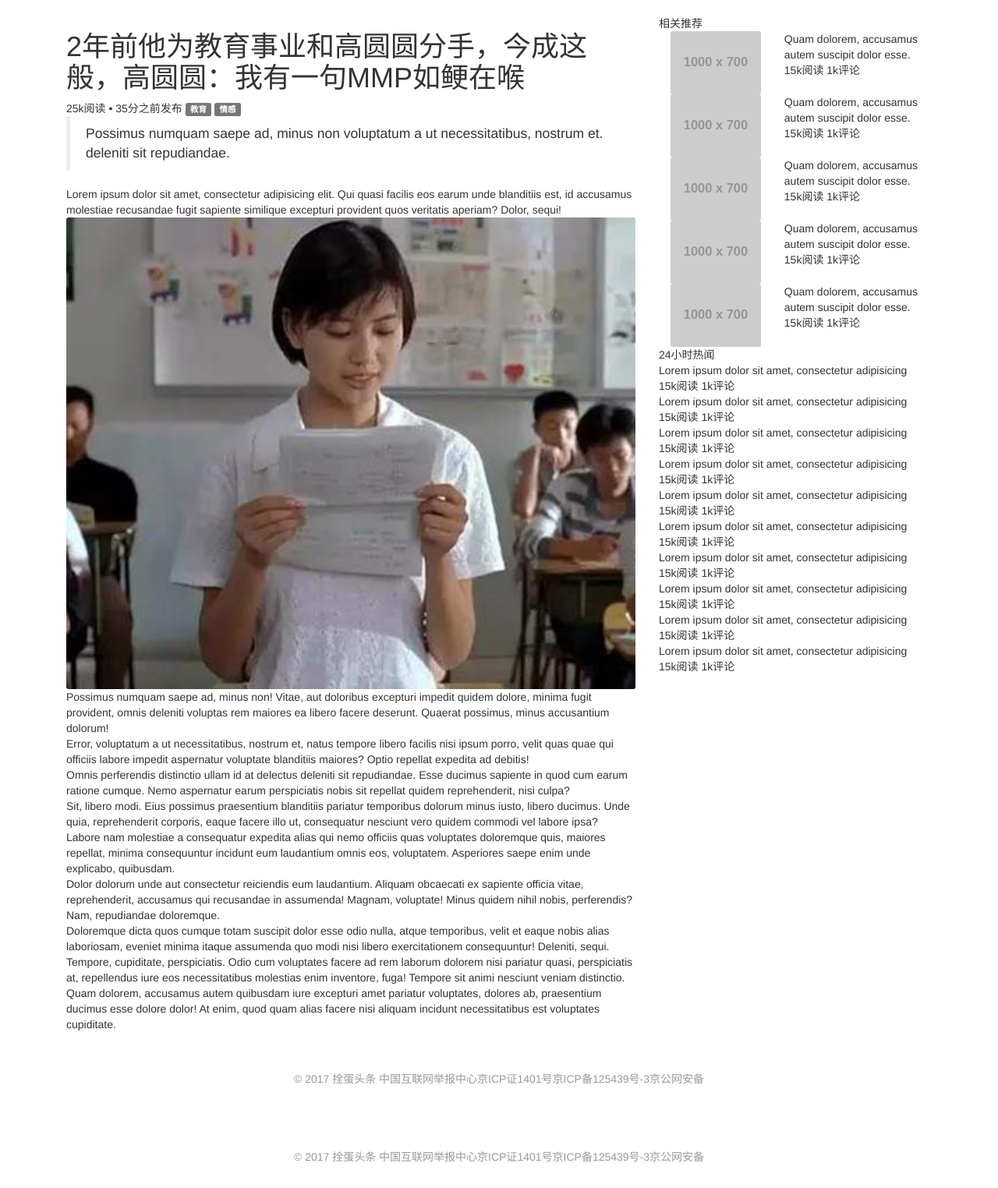
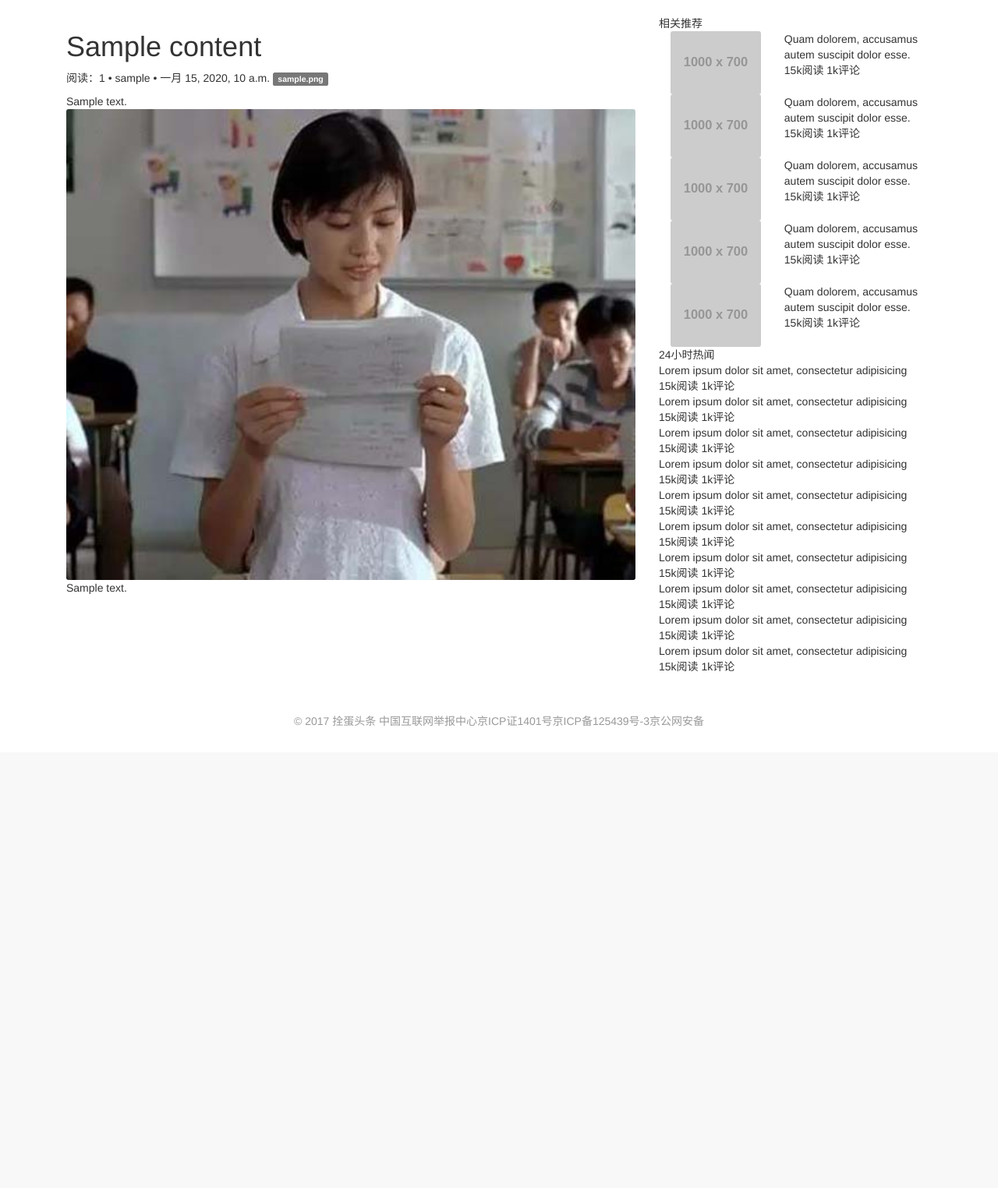
Before and after one commit to lyn-github-star/RtNews, a Django app: template templates/news.html in a window 1280 px wide. Shown: the part 52-1576 px from the top of the page at 78% size. After the commit the page ends 983 px from the top, so only its background shows below. Run offline with Django 3.2, Linux system fonts and the light colour scheme; the template is opened without the code that fills it: values that come from a table or form of the project are taken from there, others are empty; tables that the repository leaves empty hold one stand-in row (values such as "Sample post"); grey boxes labelled with a size stand in for pictures from a placeholder-image service; parts of the project's set-up code (start-up, migrations or seed data) failed here and were passed over; some libraries are stand-ins or nearby versions.

Commit message:
完成项目提交

```diff
--- a/RtNews/urls.py
+++ b/RtNews/urls.py
@@ -24,7 +24,7 @@ from django.urls import path, re_path, include
 
 from django.conf import settings
 from django.views.static import serve
-from news_app.views import index, login, register, logout, ForCodeView, VerifyCodeHandel
+from news_app.views import index, login, register, logout, ForCodeView, VerifyCodeHandel, News
 
 urlpatterns = [
     path('admin/', xadmin.site.urls),
@@ -33,7 +33,8 @@ urlpatterns = [
     # path('base/',TemplateView.as_view(template_name='base.html')),
     # path('index/',TemplateView.as_view(template_name='index.html')),
     # path('login/',TemplateView.as_view(template_name='login.html')),
-    path('news/', TemplateView.as_view(template_name='news.html')),
+    # path('news/<int:contend_id>/', News.as_view()),
+    url(r"^news/(?P<content_id>\d+)", News.as_view()),
     # path('signup/',TemplateView.as_view(template_name='signup.html')),
     path('signup/', register),
     path('login/', login),
@@ -42,5 +43,5 @@ urlpatterns = [
     path('index/', index),
     path('forcode/', ForCodeView.as_view(), name='forcode'),
     url(r'^captcha/', include('captcha.urls')),
-    path('sendcode/', VerifyCodeHandel.as_view() )
+    path('sendcode/', VerifyCodeHandel.as_view())
 ]
--- a/templates/base.html
+++ b/templates/base.html
@@ -23,7 +23,7 @@
 <div class="navbar navbar-default">
     <div class="container">
         <div class="navbar-header">
-            <a href="/" class="navbar-brand">
+            <a href="/index/" class="navbar-brand">
             </a>
         </div>
         <ul class="nav navbar-nav">
--- a/templates/index.html
+++ b/templates/index.html
@@ -23,7 +23,7 @@
                             <img class="post-object" src="/media/{{ item.image }}">
                         </div>
                         <div class="col-xs-7">
-                            <a href="/news/?news_id={{ item.id }}">
+                            <a href="/news/{{ item.id }}">
                                 <div class="post-heading">{{ item.title }}</div>
                             </a>
                             <p></p>
--- a/templates/news.html
+++ b/templates/news.html
@@ -8,29 +8,19 @@
 
     <div class="container">
         <div class="col-md-8">
-      <h1 class="news-title">2年前他为教育事业和高圆圆分手，今成这般，高圆圆：我有一句MMP如鲠在喉</h1>
-      <div class="news-status">25k阅读 • 35分之前发布
-        <div class="label label-default">教育</div>
-        <div class="label label-default">情感</div>
+            <h1 class="title">{{ data.title }}</h1>
+            <p class="info">
+                <span>阅读：{{ data.clicked }}</span> •
+                <span>{{ data.user_id.username }}</span> •
+                <span>{{ data.publish_time }}</span>
+                <span class="label label-default">{{ data.picture }}</span>
+            </p>
+            <div class="content">
+                {{ data.content |safe }}
+                <img src="/static/img/2-4.jpg" alt="">
             </div>
-      <div class="news-content">
-        <blockquote>
-          <p>
-            Possimus numquam saepe ad, minus non voluptatum a ut necessitatibus, nostrum et.
-             deleniti sit repudiandae.
-          </p>
-        </blockquote>
-        <div>Lorem ipsum dolor sit amet, consectetur adipisicing elit. Qui quasi facilis eos earum unde blanditiis est, id accusamus molestiae recusandae fugit sapiente similique excepturi provident quos veritatis aperiam? Dolor, sequi!</div>
-        <img src="/static/img/2-4.jpg" alt="">
-        <div>Possimus numquam saepe ad, minus non! Vitae, aut doloribus excepturi impedit quidem dolore, minima fugit provident, omnis deleniti voluptas rem maiores ea libero facere deserunt. Quaerat possimus, minus accusantium dolorum!</div>
-        <div>Error, voluptatum a ut necessitatibus, nostrum et, natus tempore libero facilis nisi ipsum porro, velit quas quae qui officiis labore impedit aspernatur voluptate blanditiis maiores? Optio repellat expedita ad debitis!</div>
-        <div>Omnis perferendis distinctio ullam id at delectus deleniti sit repudiandae. Esse ducimus sapiente in quod cum earum ratione cumque. Nemo aspernatur earum perspiciatis nobis sit repellat quidem reprehenderit, nisi culpa?</div>
-        <div>Sit, libero modi. Eius possimus praesentium blanditiis pariatur temporibus dolorum minus iusto, libero ducimus. Unde quia, reprehenderit corporis, eaque facere illo ut, consequatur nesciunt vero quidem commodi vel labore ipsa?</div>
-        <div>Labore nam molestiae a consequatur expedita alias qui nemo officiis quas voluptates doloremque quis, maiores repellat, minima consequuntur incidunt eum laudantium omnis eos, voluptatem. Asperiores saepe enim unde explicabo, quibusdam.</div>
-        <div>Dolor dolorum unde aut consectetur reiciendis eum laudantium. Aliquam obcaecati ex sapiente officia vitae, reprehenderit, accusamus qui recusandae in assumenda! Magnam, voluptate! Minus quidem nihil nobis, perferendis? Nam, repudiandae doloremque.</div>
-        <div>Doloremque dicta quos cumque totam suscipit dolor esse odio nulla, atque temporibus, velit et eaque nobis alias laboriosam, eveniet minima itaque assumenda quo modi nisi libero exercitationem consequuntur! Deleniti, sequi.</div>
-        <div>Tempore, cupiditate, perspiciatis. Odio cum voluptates facere ad rem laborum dolorem nisi pariatur quasi, perspiciatis at, repellendus iure eos necessitatibus molestias enim inventore, fuga! Tempore sit animi nesciunt veniam distinctio.</div>
-        <div>Quam dolorem, accusamus autem quibusdam iure excepturi amet pariatur voluptates, dolores ab, praesentium ducimus esse dolore dolor! At enim, quod quam alias facere nisi aliquam incidunt necessitatibus est voluptates cupiditate.</div>
+            <div class="content">
+                {{ data.content }}
             </div>
         </div>
         <div class="col-md-4">
@@ -91,43 +81,43 @@
                 <div class="card-body">
                     <div class="list">
                         <div class="item">
-              <div class="title">Lorem ipsum dolor sit amet, consectetur adipisicing </div>
+                            <div class="title">Lorem ipsum dolor sit amet, consectetur adipisicing</div>
                             <div class="desc">15k阅读 1k评论</div>
                         </div>
                         <div class="item">
-              <div class="title">Lorem ipsum dolor sit amet, consectetur adipisicing </div>
+                            <div class="title">Lorem ipsum dolor sit amet, consectetur adipisicing</div>
                             <div class="desc">15k阅读 1k评论</div>
                         </div>
                         <div class="item">
-              <div class="title">Lorem ipsum dolor sit amet, consectetur adipisicing </div>
+                            <div class="title">Lorem ipsum dolor sit amet, consectetur adipisicing</div>
                             <div class="desc">15k阅读 1k评论</div>
                         </div>
                         <div class="item">
-              <div class="title">Lorem ipsum dolor sit amet, consectetur adipisicing </div>
+                            <div class="title">Lorem ipsum dolor sit amet, consectetur adipisicing</div>
                             <div class="desc">15k阅读 1k评论</div>
                         </div>
                         <div class="item">
-              <div class="title">Lorem ipsum dolor sit amet, consectetur adipisicing </div>
+                            <div class="title">Lorem ipsum dolor sit amet, consectetur adipisicing</div>
                             <div class="desc">15k阅读 1k评论</div>
                         </div>
                         <div class="item">
-              <div class="title">Lorem ipsum dolor sit amet, consectetur adipisicing </div>
+                            <div class="title">Lorem ipsum dolor sit amet, consectetur adipisicing</div>
                             <div class="desc">15k阅读 1k评论</div>
                         </div>
                         <div class="item">
-              <div class="title">Lorem ipsum dolor sit amet, consectetur adipisicing </div>
+                            <div class="title">Lorem ipsum dolor sit amet, consectetur adipisicing</div>
                             <div class="desc">15k阅读 1k评论</div>
                         </div>
                         <div class="item">
-              <div class="title">Lorem ipsum dolor sit amet, consectetur adipisicing </div>
+                            <div class="title">Lorem ipsum dolor sit amet, consectetur adipisicing</div>
                             <div class="desc">15k阅读 1k评论</div>
                         </div>
                         <div class="item">
-              <div class="title">Lorem ipsum dolor sit amet, consectetur adipisicing </div>
+                            <div class="title">Lorem ipsum dolor sit amet, consectetur adipisicing</div>
                             <div class="desc">15k阅读 1k评论</div>
                         </div>
                         <div class="item">
-              <div class="title">Lorem ipsum dolor sit amet, consectetur adipisicing </div>
+                            <div class="title">Lorem ipsum dolor sit amet, consectetur adipisicing</div>
                             <div class="desc">15k阅读 1k评论</div>
                         </div>
                     </div>
@@ -135,7 +125,5 @@
             </div>
         </div>
     </div>
-  <div class="footer">
-    © 2017 拴蛋头条 中国互联网举报中心京ICP证1401号京ICP备125439号-3京公网安备
-  </div>
+
 {% endblock %}
```
Also changed, not shown: news_app/views.py (+8 -1 lines). Lines whose indentation alone changed are shown as unchanged.
